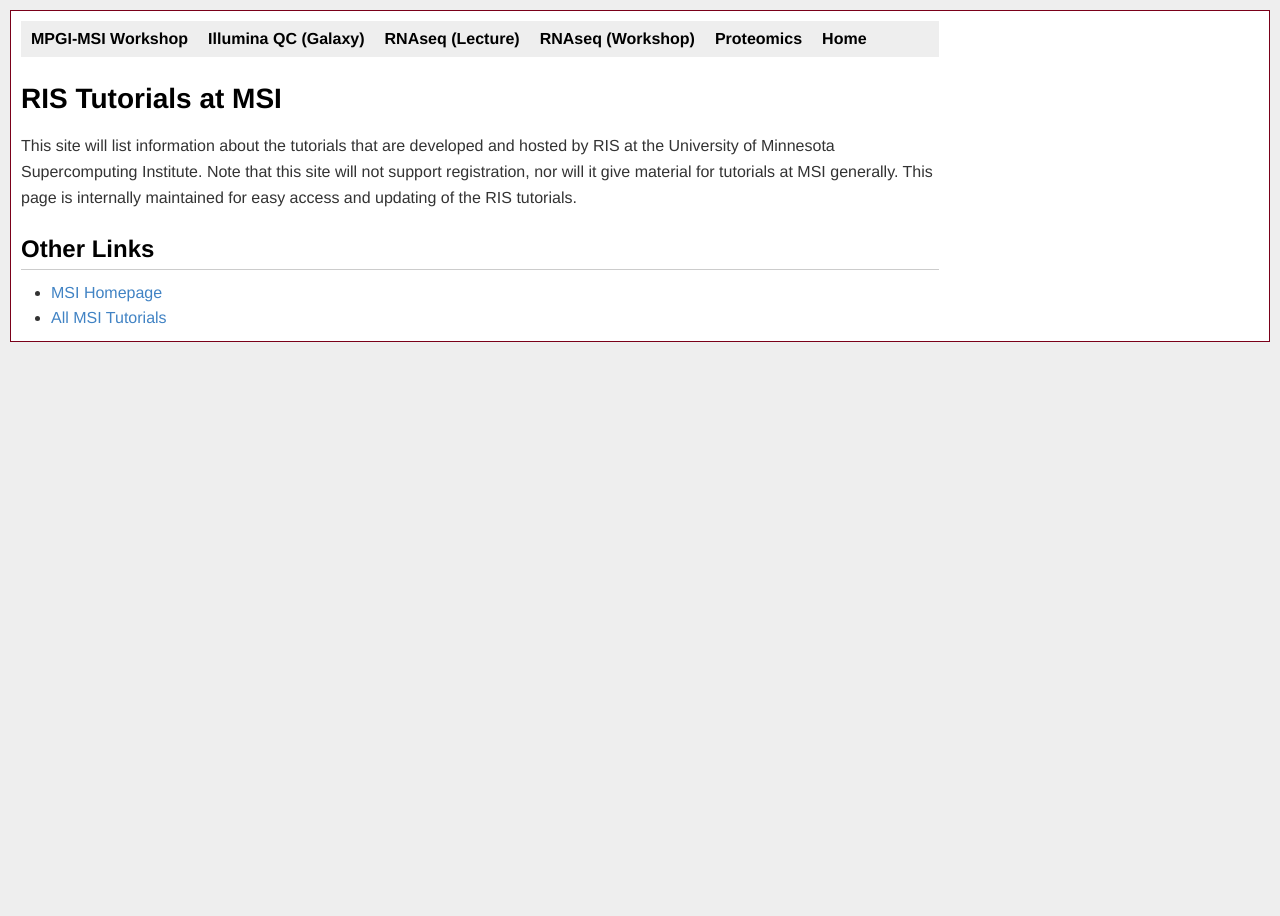
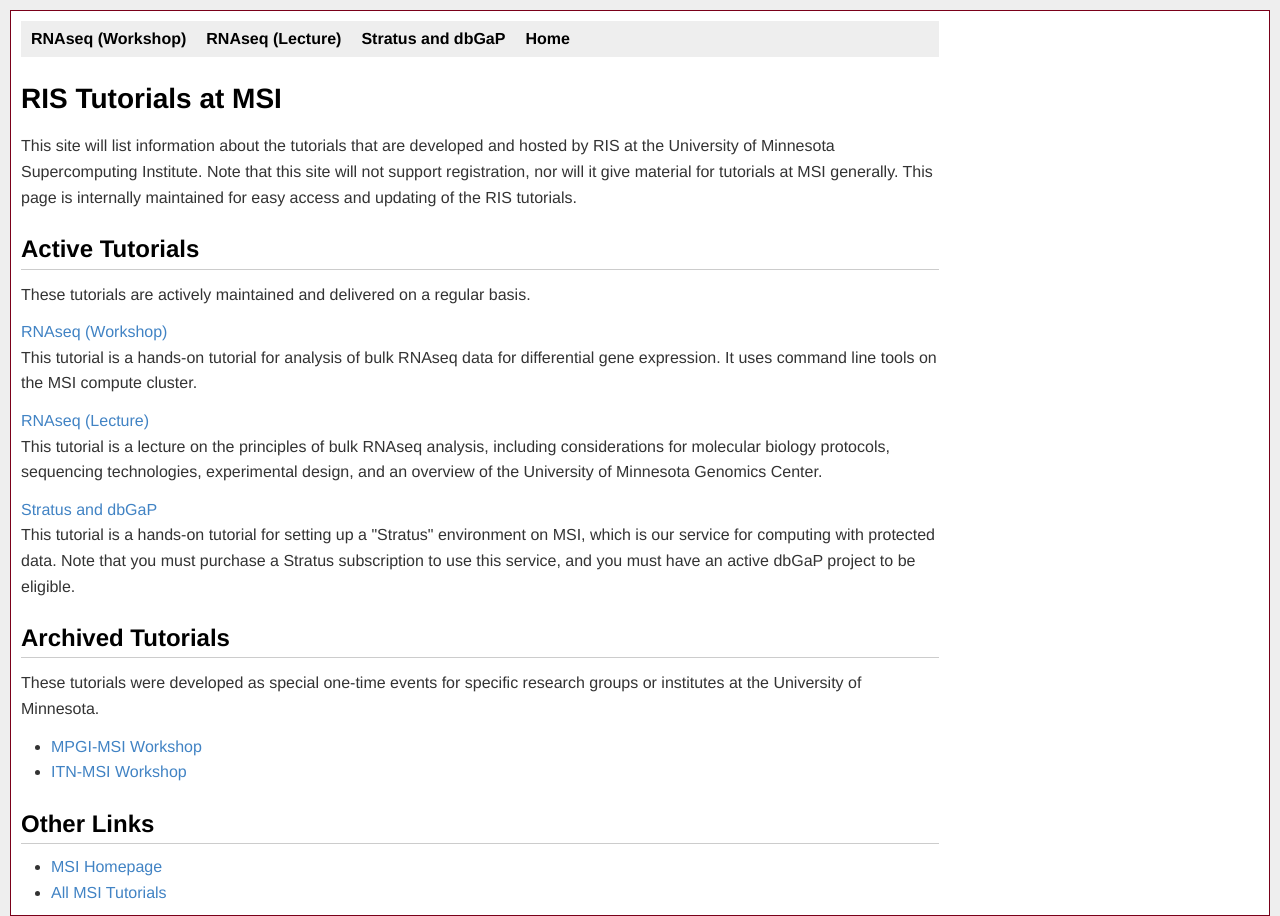
Before and after one commit to msi-ris/Tutorials, a Jekyll site: the page built from index.html, in a window 1280 px wide. Built offline with Jekyll 4.4.1, drawn with Linux system fonts in a browser that asks for light colours.

Commit message:
Update layout and "last delivered" date on RNAseq

```diff
--- a/_layouts/default.html
+++ b/_layouts/default.html
@@ -12,12 +12,13 @@
     <body>
         <div id="maindiv">
             <div id="nav">
+                <a href="{{ "/rnaseq_cmd" | prepend: site.baseurl }}">RNAseq (Workshop)</a>
+                <a href="{{ "/rnaseq_lec" | prepend: site.baseurl }}">RNAseq (Lecture)</a>
+                <a href="{{ "/stratus_dbgap" | prepend: site.baseurl }}">Stratus and dbGaP</a>
                 <!-- <li><a href="{{ "/chip" | prepend: site.baseurl }}">ChIP</a></li> -->
-                <a href="{{ "/mpgi_msi" | prepend: site.baseurl }}">MPGI-MSI Workshop</a>
-                <a href="{{ "/illumina_galaxy" | prepend: site.baseurl }}">Illumina QC (Galaxy)</a>
-                <a href="{{ "/rnaseq_lec" | prepend: site.baseurl }}">RNAseq (Lecture)</a>
-                <a href="{{ "/rnaseq_cmd" | prepend: site.baseurl }}">RNAseq (Workshop)</a>
-                <a href="{{ "/proteomics" | prepend: site.baseurl }}">Proteomics</a>
+                <!-- <a href="{{ "/mpgi_msi" | prepend: site.baseurl }}">MPGI-MSI Workshop</a> -->
+                <!-- <a href="{{ "/itn_msi" | prepend: site.baseurl }}"> ITN-MSI Workshop</a> -->
+                <!-- <a href="{{ "/illumina_galaxy" | prepend: site.baseurl }}">Illumina QC (Galaxy)</a> -->
                 <!-- <li><a href="{{ "/variant" | prepend: site.baseurl }}">Variant Detection</a></li> -->
                 <a href="{{ "/" | prepend: site.baseurl }}">Home</a>
             </div>
--- a/index.html
+++ b/index.html
@@ -11,6 +11,20 @@ permalink: /
     that this site will not support registration, nor will it give material for
     tutorials at MSI generally. This page is internally maintained for easy
     access and updating of the RIS tutorials.</p>
+<h2>Active Tutorials</h2>
+<p>These tutorials are actively maintained and delivered on a regular basis.</p>
+<p><a href="{{ "/rnaseq_cmd" | prepend: site.baseurl }}">RNAseq (Workshop)</a><br />
+This tutorial is a hands-on tutorial for analysis of bulk RNAseq data for differential gene expression. It uses command line tools on the MSI compute cluster.</p>
+<p><a href="{{ "/rnaseq_lec" | prepend: site.baseurl }}">RNAseq (Lecture)</a><br />
+This tutorial is a lecture on the principles of bulk RNAseq analysis, including considerations for molecular biology protocols, sequencing technologies, experimental design, and an overview of the University of Minnesota Genomics Center.</p>
+<p><a href="{{ "/stratus_dbgap" | prepend: site.baseurl }}">Stratus and dbGaP</a><br />
+This tutorial is a hands-on tutorial for setting up a "Stratus" environment on MSI, which is our service for computing with protected data. Note that you must purchase a Stratus subscription to use this service, and you must have an active dbGaP project to be eligible.</p>
+<h2>Archived Tutorials</h2>
+<p>These tutorials were developed as special one-time events for specific research groups or institutes at the University of Minnesota.</p>
+<ul>
+    <li><a href="{{ "/mpgi_msi" | prepend: site.baseurl }}">MPGI-MSI Workshop</a></li>
+    <li><a href="{{ "/itn_msi" | prepend: site.baseurl }}"> ITN-MSI Workshop</a></li>
+</ul>
 
 <h2>Other Links</h2>
 <ul>
```
Also changed, not shown: rnaseq_cmd.md (+1 -1 lines).
